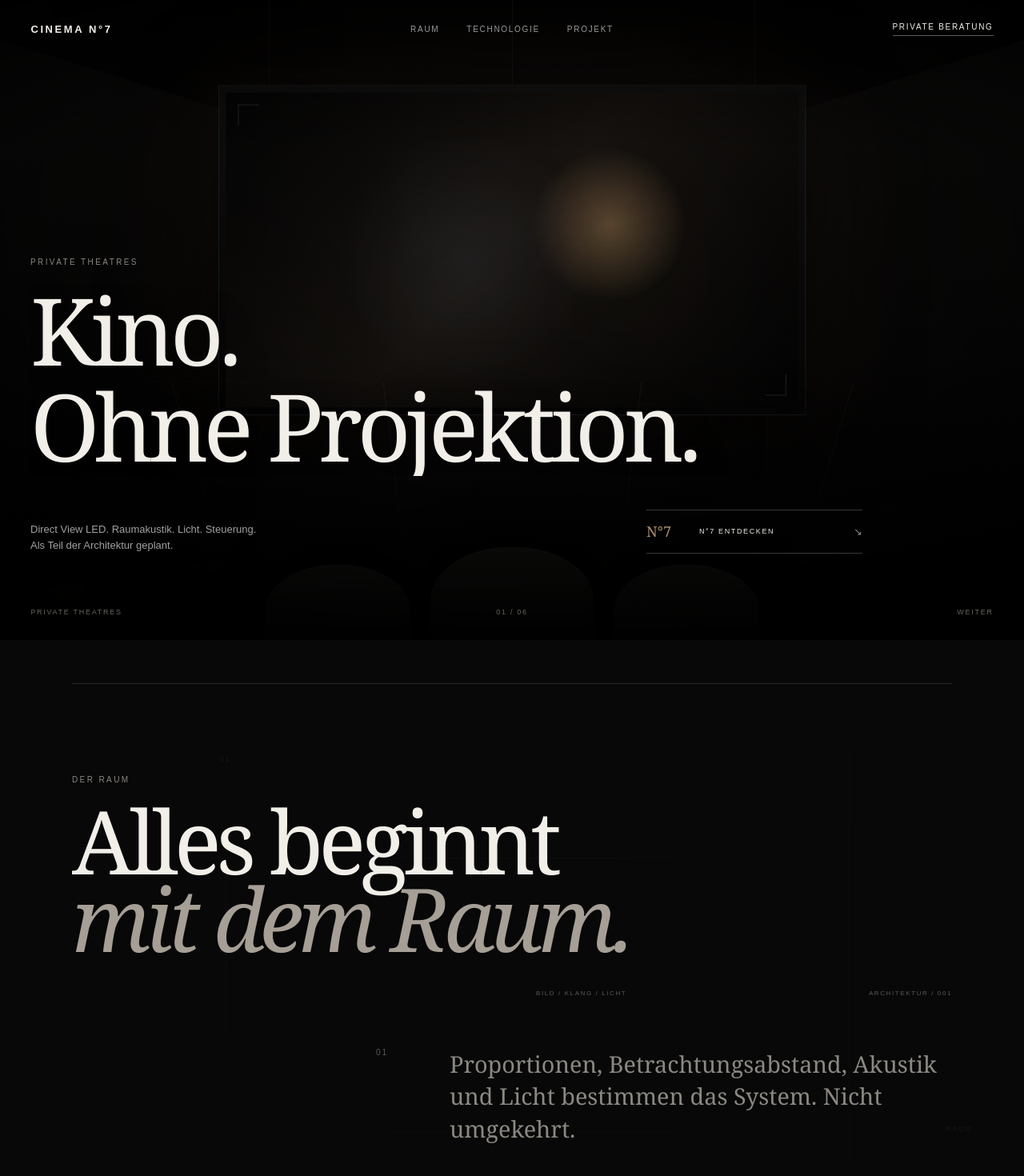
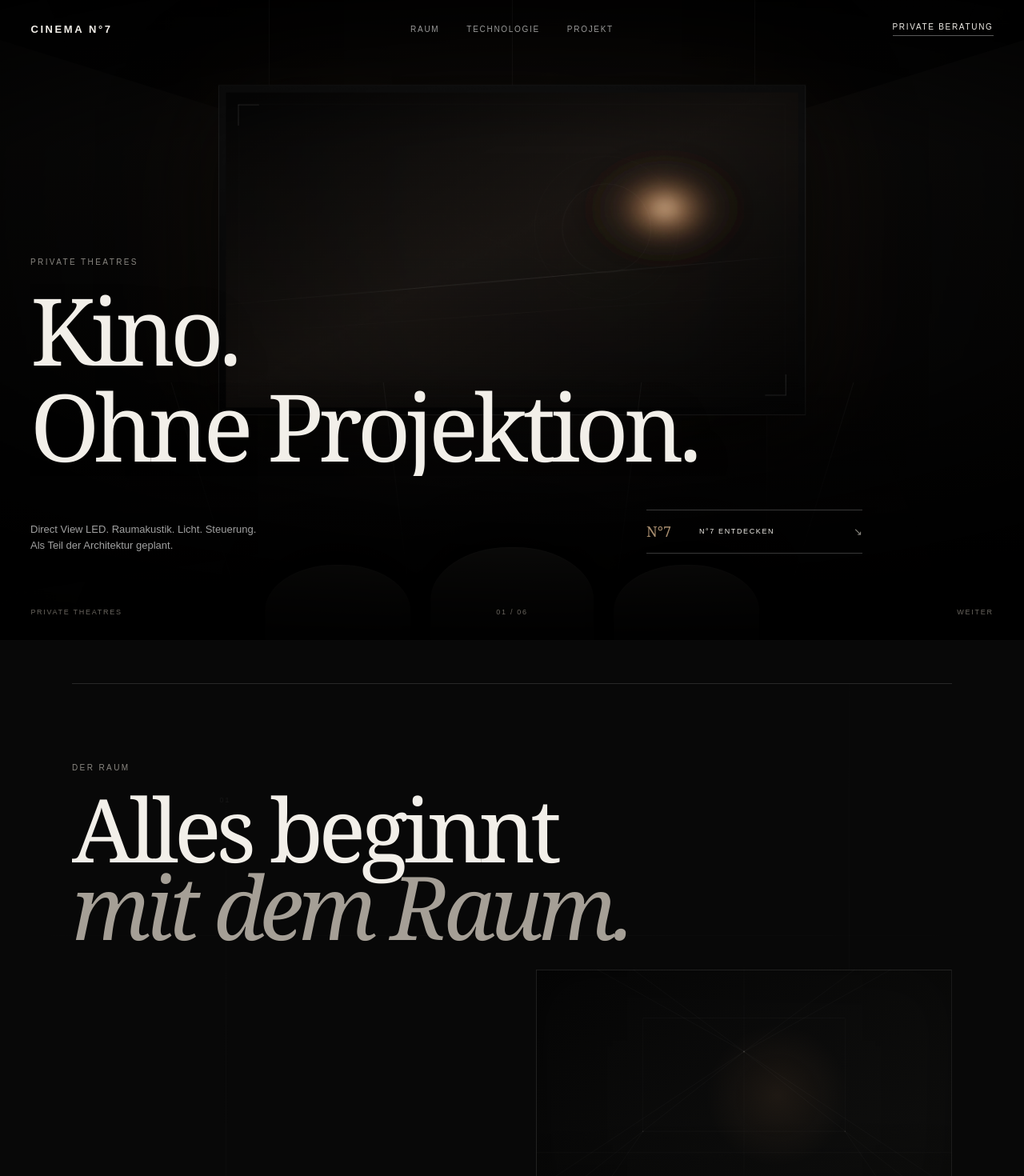
Before and after one commit to dennis-glaser-coder/cinema-n7, a Next.js app: page / in a window 1280 px wide. Shown: the top 1470 px of the page at 80% size. Built offline with nearby package versions, Linux system fonts and the light colour scheme.

Commit message:
Wire premium SVG graphics into CINEMA N7

```diff
--- a/app/globals.css
+++ b/app/globals.css
@@ -1613,3 +1613,116 @@ a {
     display: none;
   }
 }
+
+
+/* V3 visual asset system */
+.hero-architecture-lines {
+  background: url("/graphics/architecture-field.svg") center/cover no-repeat;
+  opacity: .28;
+}
+
+.screen-scene {
+  background: url("/graphics/screen-art-01.svg") center/cover no-repeat;
+  transform: scale(1.015);
+}
+
+.screen-horizon,
+.screen-orb,
+.screen-beam,
+.screen-reflection {
+  display: none;
+}
+
+.architecture-art {
+  position: relative;
+  aspect-ratio: 1.65;
+  border: 1px solid rgba(255,255,255,.08);
+  overflow: hidden;
+  background:
+    url("/graphics/architecture-field.svg") center/cover no-repeat,
+    linear-gradient(145deg,#060606,#10100f);
+  box-shadow: inset 0 0 80px rgba(0,0,0,.35);
+}
+
+.architecture-art::after {
+  content: "";
+  position: absolute;
+  inset: 0;
+  background:
+    radial-gradient(circle at 58% 50%, rgba(176,124,82,.11), transparent 26%),
+    linear-gradient(180deg, transparent 56%, rgba(0,0,0,.34));
+}
+
+.brand-field {
+  position: relative;
+  min-height: 82svh;
+  overflow: hidden;
+  background: #060606;
+  border-top: 1px solid rgba(255,255,255,.055);
+  border-bottom: 1px solid rgba(255,255,255,.055);
+  display: grid;
+  place-items: center;
+  isolation: isolate;
+}
+
+.brand-field-art {
+  position: absolute;
+  inset: -5%;
+  z-index: -1;
+  background: url("/graphics/n7-field.svg") center/cover no-repeat;
+  opacity: .9;
+  will-change: transform;
+}
+
+.brand-field::after {
+  content: "";
+  position: absolute;
+  inset: 0;
+  z-index: -1;
+  background:
+    radial-gradient(circle at 50% 50%, transparent 0 18%, rgba(0,0,0,.18) 58%, rgba(0,0,0,.72) 100%),
+    linear-gradient(180deg, rgba(0,0,0,.18), transparent 28%, transparent 68%, rgba(0,0,0,.28));
+}
+
+.brand-field-mark {
+  display: grid;
+  justify-items: center;
+  gap: 4px;
+  text-align: center;
+}
+
+.brand-field-mark span {
+  font-size: 10px;
+  letter-spacing: .42em;
+  color: rgba(242,239,233,.45);
+}
+
+.brand-field-mark strong {
+  font-family: Georgia, "Times New Roman", serif;
+  font-weight: 400;
+  font-size: clamp(82px, 11vw, 180px);
+  line-height: .9;
+  letter-spacing: -.06em;
+  color: rgba(242,239,233,.9);
+  text-shadow: 0 18px 80px rgba(0,0,0,.48);
+}
+
+@media (max-width: 820px) {
+  .brand-field {
+    min-height: 68svh;
+  }
+
+  .brand-field-art {
+    inset: -2%;
+    background-position: 42% center;
+  }
+
+  .brand-field-mark strong {
+    font-size: clamp(72px, 28vw, 124px);
+  }
+
+  .brand-field-mark span {
+    font-size: 8px;
+    letter-spacing: .34em;
+  }
+}
```
